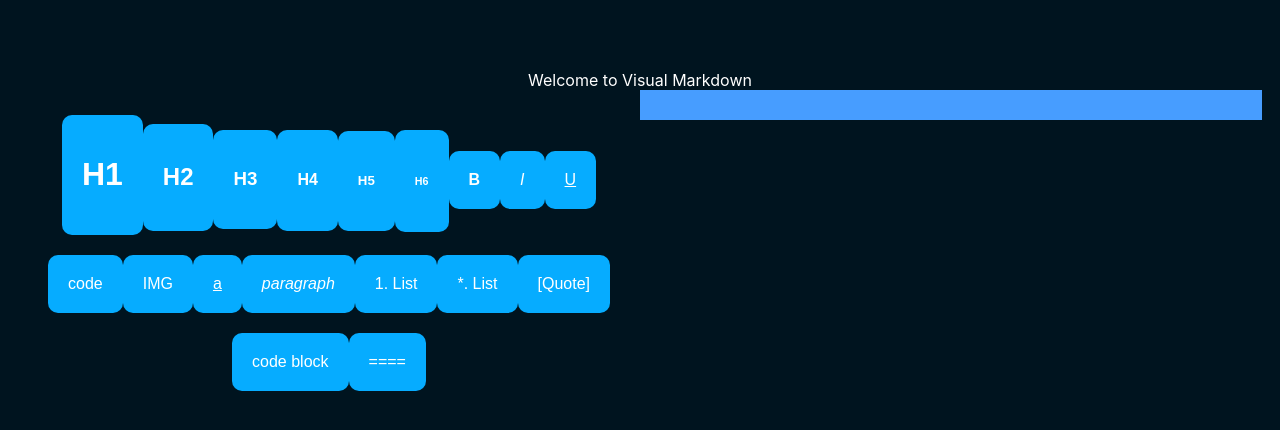
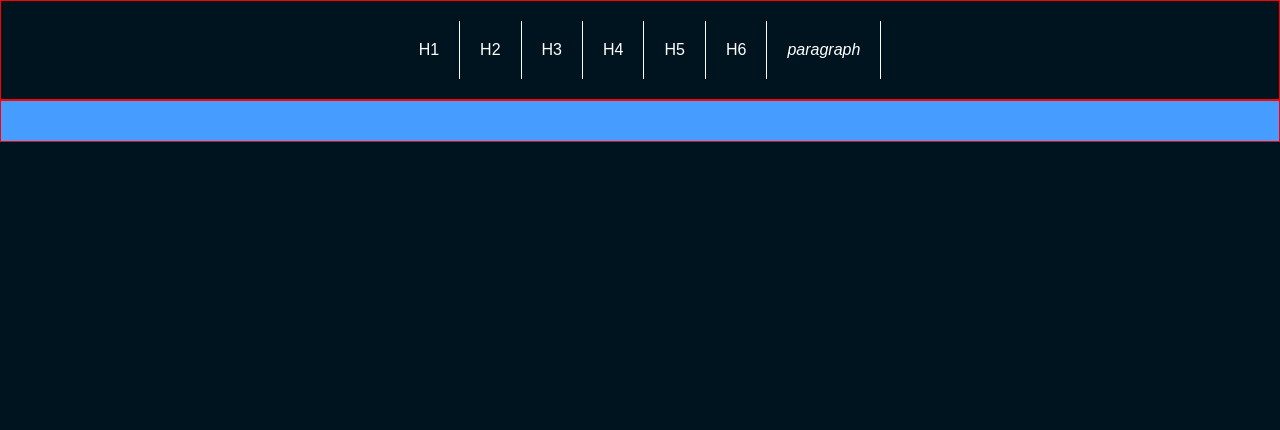
Before and after one commit to TheNavigat/VisualMarkdown, a Vue app: page / in a window 1280 px wide. Shown: the top 430 px of the page. Built offline with nearby package versions, Linux system fonts and the light colour scheme.

Commit message:
Nested is working <3

```diff
--- a/src/App.vue
+++ b/src/App.vue
@@ -1,13 +1,12 @@
 <template>
   <div id="app">
-    <div>Welcome to Visual Markdown</div>
     <Tools
       :list1="list1"
-      class="col-6"
+      class="col-12"
     />
     <DocumentPanel
       :list2="list2"
-      class="col-6"
+      class="col-12"
     />
   </div>
 </template>
@@ -32,18 +31,18 @@ export default {
           { format: "h4", id: 4 },
           { format: "h5", id: 5 },
           { format: "h6", id: 6 },
-          { format: "b", id: 7 },
-          { format: "i", id: 8 },
-          { format: "u", id: 9 },
-          { format: "code", id: 10 },
-          { format: "image", id: 11 },
-          { format: "hyperlink", id: 12 },
+          // { format: "b", id: 7 },
+          // { format: "i", id: 8 },
+          // { format: "u", id: 9 },
+          // { format: "code", id: 10 },
+          // { format: "image", id: 11 },
+          // { format: "hyperlink", id: 12 },
           { format: "paragraph", id: 13 },
-          { format: "numbered-list", id: 14 },
-          { format: "bullets-list", id: 15 },
-          { format: "block-quote", id: 16 },
-          { format: "fenced-code-block", id: 17 },
-          { format: "horizontal-rule", id: 18 },
+          // { format: "numbered-list", id: 14 },
+          // { format: "bullets-list", id: 15 },
+          // { format: "block-quote", id: 16 },
+          // { format: "fenced-code-block", id: 17 },
+          // { format: "horizontal-rule", id: 18 },
       ],
       list2: [
 
@@ -56,6 +55,5 @@ export default {
 <style>
 #app {
   text-align: center;
-  margin-top: 60px;
 }
 </style>
--- a/src/assets/style/core.scss
+++ b/src/assets/style/core.scss
@@ -2,6 +2,7 @@
 //     font-family: SourceSansPro;
 //     src: url('./fonts/SourceSansPro-Regular.ttf');
 // }
+
 
 * {
   box-sizing: border-box;
@@ -21,9 +22,12 @@
 
 html {
   font-family: SourceSansPro, -apple-system, BlinkMacSystemFont, 'Segoe UI', Roboto, Oxygen, Ubuntu, Cantarell, 'Open Sans', 'Helvetica Neue', sans-serif;
-  padding: 10px;
   background-color: #00141f;
   color: #fff;
+}
+
+body{
+  margin: 0px;
 }
 
 @media only screen and (min-width: 768px) {
@@ -81,37 +85,6 @@ html {
   }
 }
 
-.itemContainer {
-  background-color: #001f2f;
-  margin-bottom: 10px;
-  padding: 10px 10px;
-}
-
-.itemTitle {
-  font-size: large;
-}
-
-.itemDate {
-  font-size: small;
-  font-style: italic;
-}
-
-.itemContainer.highest {
-  border-left: solid 8px #a00;
-}
-
-.itemContainer.high {
-  border-left: solid 8px #aa5c00;
-}
-
-.itemContainer.medium {
-  border-left: solid 8px #d0a800;
-}
-
-.itemContainer.low {
-  border-left: solid 8px #fff;
-}
-
 input {
   border: none;
   border-bottom: 2px solid white;
@@ -137,15 +110,26 @@ select {
 }
 
 button {
-  background-color: #06acff;
+  background-color: #00141f;
   color: white;
   border: none;
-  border-radius: 10px;
+  border-right: 0.5px solid white;
   padding: 20px;
-  margin: 10px 0;
+  // margin: 1px;
   font-size: medium;
 }
 
-.itemContainer button {
+
+.toolbar{
   background-color: #00141f;
+  padding: 0px;
 }
+
+.list-group-item{
+  padding: 10px 0px;
+}
+
+.dragArea{
+  padding: 20px;
+  border: 1px solid red;
+}
--- a/src/components/ComponentButton.vue
+++ b/src/components/ComponentButton.vue
@@ -1,23 +1,23 @@
 <template>
   <div>
-    <h1 v-if="format=='h1'">
+    <span v-if="format=='h1'">
       H1
-    </h1>
-    <h2 v-if="format=='h2'">
+    </span>
+    <span v-if="format=='h2'">
       H2
-    </h2>
-    <h3 v-if="format=='h3'">
+    </span>
+    <span v-if="format=='h3'">
       H3
-    </h3>
-    <h4 v-if="format=='h4'">
+    </span>
+    <span v-if="format=='h4'">
       H4
-    </h4>
-    <h5 v-if="format=='h5'">
+    </span>
+    <span v-if="format=='h5'">
       H5
-    </h5>
-    <h6 v-if="format=='h6'">
+    </span>
+    <span v-if="format=='h6'">
       H6
-    </h6>
+    </span>
     <b v-if="format=='b'">B</b>
     <i v-if="format=='i'">I</i>
     <u v-if="format=='u'">U</u>
--- a/src/components/DocumentPanel.vue
+++ b/src/components/DocumentPanel.vue
@@ -11,7 +11,9 @@
       class="list-group-item"
     >
       {{ element.format }}
-      <input v-model="element.text">
+
+      <DocumentPanel :list2="element.children" />
+
     </div>
   </draggable>
 </template>
@@ -28,7 +30,9 @@ export default {
       list2: {
         type: Array,
         default: function(){
-          return [{}]
+          return [{
+
+          }]
         }
       }
     },
--- a/src/components/Tools.vue
+++ b/src/components/Tools.vue
@@ -1,5 +1,5 @@
 <template>
-  <div>
+  <div class="toolbar">
     <draggable
       class="dragArea list-group"
       :list="list1"
@@ -46,7 +46,8 @@ export default {
       cloneMethod({format}){
         return {
           id: idGlobal++,
-          format: format
+          format: format,
+          children: []
         };
       }
     }
```
